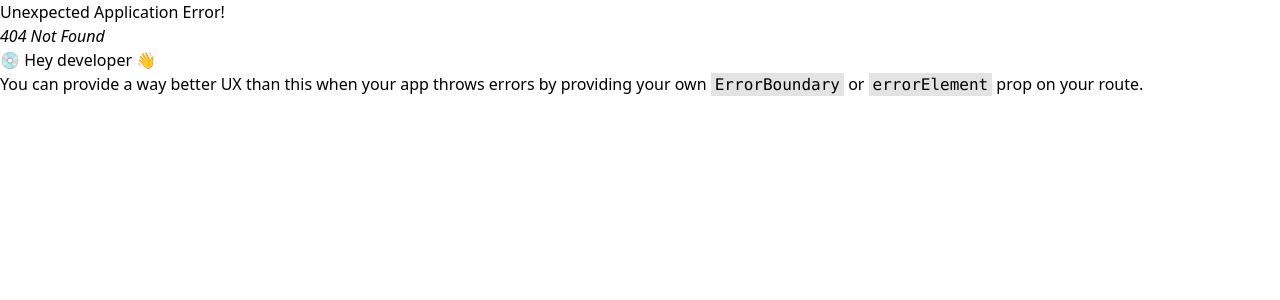
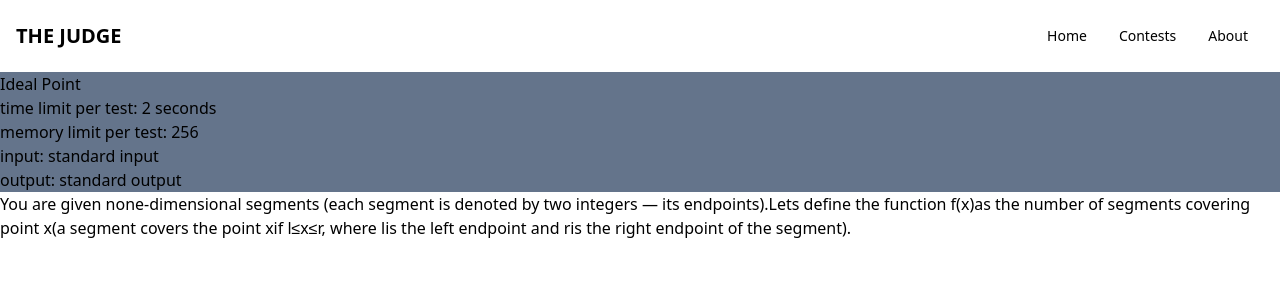
Before and after one commit to Ahmedhussin1/GP-Prototype-101, a React (Vite) app: page /statement/1 in a window 1280 px wide. Before the commit this address had no page. Shown: the top 300 px of the page. Built offline with nearby package versions, Linux system fonts and the light colour scheme.

Commit message:
routing from problem list to problem statment added

```diff
--- a/src/App.jsx
+++ b/src/App.jsx
@@ -4,6 +4,7 @@ import {createBrowserRouter,createRoutesFromElements,Route,RouterProvider} from
 import RootLayout from './layout/RootLayout'
 import Home from './pages/Home'
 import Problems from './pages/Problems'
+import ProblemStatement from './pages/problemStatement'
 
 const router = createBrowserRouter(
   createRoutesFromElements(
@@ -11,6 +12,7 @@ const router = createBrowserRouter(
       <Route index element ={<Home/>} />
       <Route path='contests' element={<Contests/>}/>
       <Route path='/problems/:id' element={<Problems/>}/>
+      <Route path='/statement/:id' element={<ProblemStatement/>} />
     </Route>
   )
 )
--- a/src/component/Cards.jsx
+++ b/src/component/Cards.jsx
@@ -14,11 +14,10 @@ function Cards({post}) {
               <h1 className="font-bold text-2xl ">{post.title}</h1>
             </div>
 
-            <ul className="grid grid-flow-col grid-cols-4 justify-items-center mt-8 text-lg">
+            <ul className="grid grid-flow-col grid-cols-3 justify-items-center mt-8 text-lg">
               <li>{post.diff}</li>
               <li>Length: {post.length}</li>
               <li>{post.desc}</li>
-              <li>{post.tags}</li>
             </ul>
           </div>
         </div>
--- a/src/pages/Problems.jsx
+++ b/src/pages/Problems.jsx
@@ -1,16 +1,35 @@
 import React from 'react'
-import { useLocation } from 'react-router-dom'
+import { Link, useLocation } from 'react-router-dom'
 import {posts} from '../data'
+import { problemsData } from '../problemsData'
 function Problems() {
   const location = useLocation()
   const path = location.pathname.split('/')[2]
   const post = posts.find(p=>p.id.toString() === path)
   return (
-    <div>
-        <h1>{post.title}</h1>
-        <p>{post.longDesc}</p>
+    <div className="">
+      <h1 className="justify-center flex font-bold text-xl">{post.title}</h1>
+      <div className="grid grid-cols-4 font-bold w-1/2  place-items-center">
+        <h1>Problem</h1>
+        <h1></h1>
+        <h1>Solved</h1>
+        <h1>Difficulty</h1>
+      </div>
+      {problemsData.map((data) => (
+        <Link key={data.id}  to={`/statement/${data.id}`}>
+          <div className="bg-slate-300 mb-10 grid grid-cols-4 h-20 rounded-md place-items-center w-fit">
+            <div className="flex">
+              <p>{data.id}</p>
+              <h2>{data.name}</h2>
+            </div>
+            <p>{data.tags}</p>
+            <p>{data.solved}</p>
+            <p>{data.diff}</p>
+          </div>
+        </Link>
+      ))}
     </div>
-  )
+  );
 }
 
 export default Problems
--- /dev/null
+++ b/src/pages/problemStatement.jsx
@@ -0,0 +1,26 @@
+import React from 'react'
+import { useLocation } from 'react-router-dom'
+import { posts } from '../data';
+import { problemsData } from '../problemsData'
+function ProblemStatement() {
+    //
+    const location = useLocation();
+    const path = location.pathname.split("/")[2];
+    const data = problemsData.find((p) => p.id.toString() === path);
+
+  return (
+    <div>
+      <div className="bg-slate-500 flex flex-col ">
+        <h1>{data.name}</h1>
+        <p>time limit per test: {data.problem.timeLimit}</p>
+        <p>memory limit per test: {data.problem.memoryLimit}</p>
+        <p>input: {data.problem.input}</p>
+        <p>output: {data.problem.output}</p>
+      </div>
+
+      <h1>{data.problem.statement}</h1>
+    </div>
+  );
+}
+
+export default ProblemStatement
--- /dev/null
+++ b/src/problemsData.js
@@ -0,0 +1,47 @@
+export const problemsData = [
+  {
+    id: "1",
+    name: "Ideal Point",
+    tags: "brute force, implementation, greedy",
+    diff: "900",
+    solved: "15436",
+    problem: {
+      key: 1,
+      timeLimit: "2 seconds",
+      memoryLimit: "256",
+      input: "standard input",
+      output: "standard output",
+      statement:
+        "You are given none-dimensional segments (each segment is denoted by two integers — its endpoints).Lets define the function f(x)as the number of segments covering point x(a segment covers the point xif l≤x≤r, where lis the left endpoint and ris the right endpoint of the segment).",
+    },
+  },
+  {
+    id: "2",
+    name: " not Ideal Point",
+    tags: "brute force, implementation, greedy",
+    diff: "900",
+    solved: "15436",
+    problem: {
+      key: 2,
+      timeLimit: "2 seconds",
+      memoryLimit: "256",
+      input: "standard input",
+      output: "standard output",
+      statement:'An integer point xis called ideal if it belongs to more segments than any other integer point, i. e. f(y)<f(x)is true for any other integer point y.'
+    },
+  },
+  {
+    id: "3",
+    name: "Ideal Point",
+    tags: "brute force, implementation, greedy",
+    diff: "900",
+    solved: "15436",
+  },
+  {
+    id: "4",
+    name: "Ideal Point",
+    tags: "brute force, implementation, greedy",
+    diff: "900",
+    solved: "15436",
+  },
+];
```
Also changed, not shown: src/data.js (+3 -1 lines).
